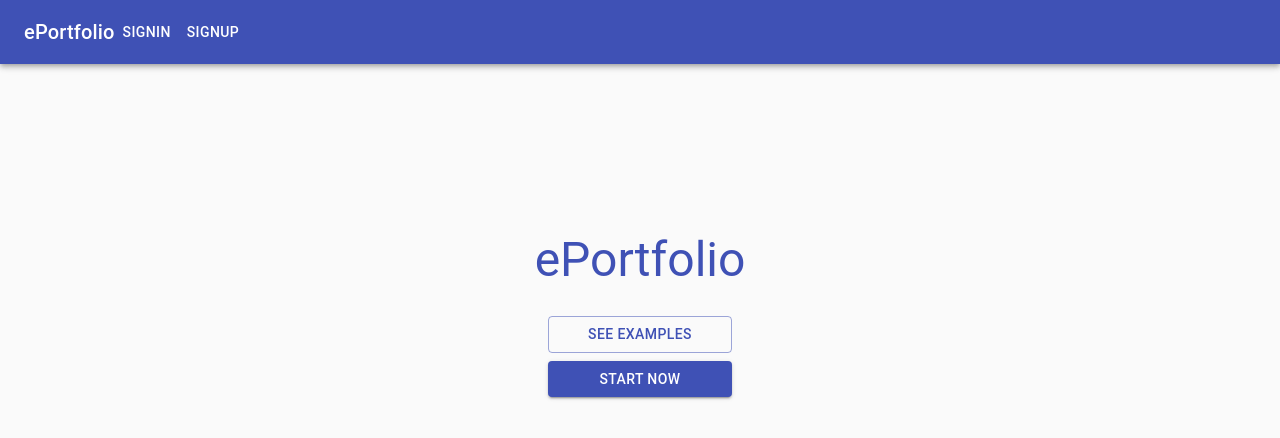
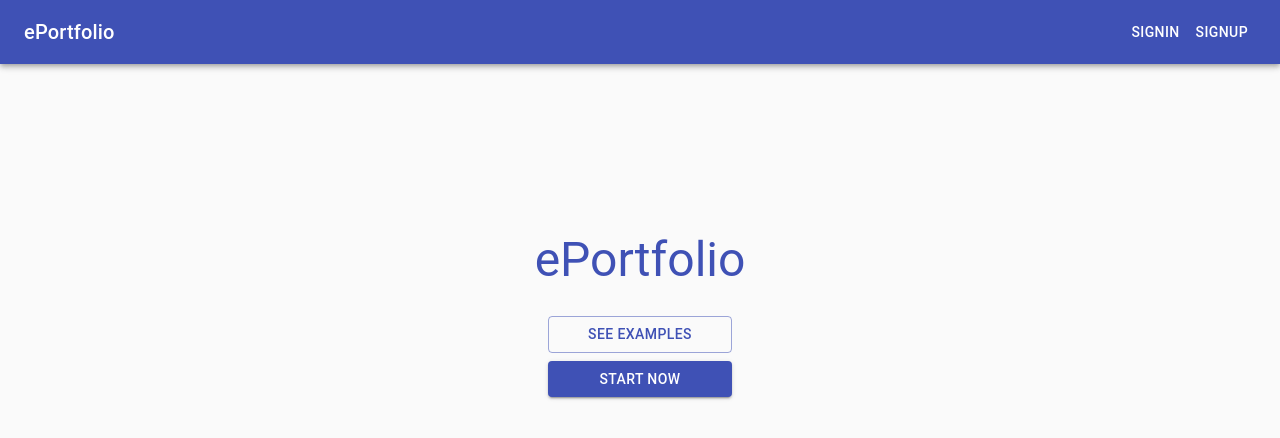
Before and after one commit to Scarletlake/ePortfolio_team2, a React (Create React App) app in the folder client/: page / in a window 1280 px wide. Shown: the top 438 px of the page. Built offline with nearby package versions, Linux system fonts and the light colour scheme; the HTML template or start-up script is replaced by a standard one.

Commit message:
rearrange the NavBar

```diff
--- a/client/src/components/Navbar.js
+++ b/client/src/components/Navbar.js
@@ -3,6 +3,7 @@ import { makeStyles } from '@material-ui/core/styles';
 import isAuthenticated from "../utils/checkAuthToken";
 import {userLogOut} from '../api/userAPI';
 import AppBar from '@material-ui/core/AppBar';
+import Grid from '@material-ui/core/Grid';
 import Toolbar from '@material-ui/core/Toolbar';
 import Typography from '@material-ui/core/Typography';
 import Button from '@material-ui/core/Button';
@@ -14,6 +15,9 @@ const useStyles=makeStyles((theme) => ({
   },
   title: {
     flexGrow: 1,
+  },
+  menuButton: {
+    marginLeft: theme.spacing(2),
   },
 }));
 
@@ -28,8 +32,15 @@ const GuestNavBar =()=>{
                 ePortfolio
               </Link>
             </Typography>
-            <Button color="inherit"  href="/user/signin">SignIn</Button>
-            <Button color="inherit"  href="/user/signup">SignUp</Button>
+            <Grid container
+                  direction="row"
+                  justify="flex-end"
+                  alignItems="center"
+            >
+              <Button color="inherit"  href="/user/signin">SignIn</Button>
+              <Button color="inherit"  href="/user/signup">SignUp</Button>
+            </Grid>
+
           </Toolbar>
         </AppBar>
       </div>
@@ -48,8 +59,14 @@ const AuthNavBar =()=> {
                 ePortfolio
               </Link>
             </Typography>
-            <Button onClick={userLogOut}>SignOut</Button>
-            <Button href="/user/home">DashBoard</Button>
+            <Grid container
+                  direction="row"
+                  justify="flex-end"
+                  alignItems="center"
+            >
+              <Button className={classes.menuButton} onClick={userLogOut}>SignOut</Button>
+              <Button className={classes.menuButton} href="/user/home">DashBoard</Button>
+            </Grid>
           </Toolbar>
         </AppBar>
       </div>
```
